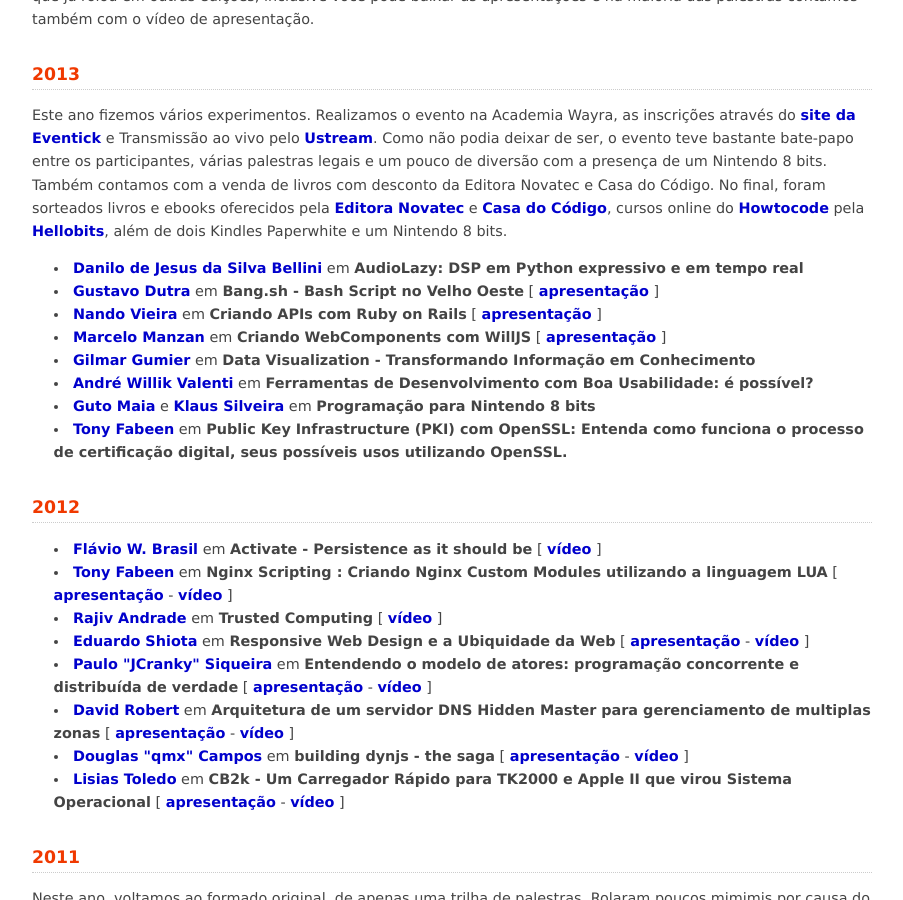
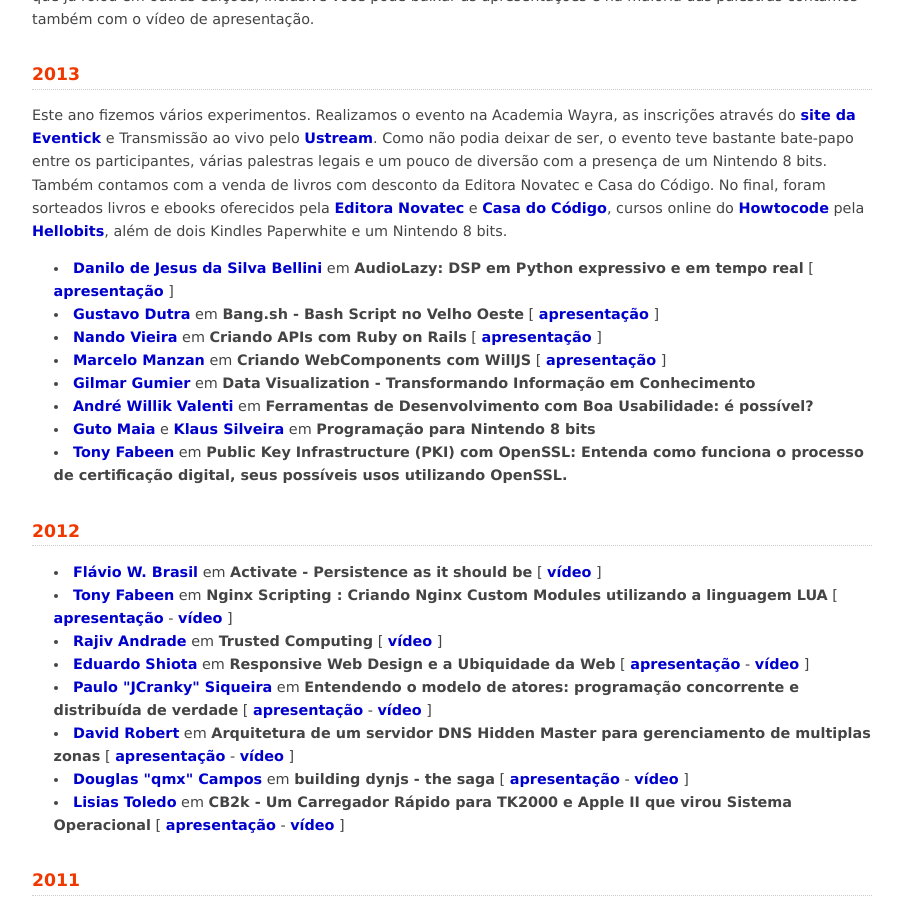
Before and after one commit to devinsampa/devinsampa.github.io, a Jekyll site: the page built from museu/index.html, in a window 1280 px wide and 900 px high, scrolled down 317 px. Shown: the whole window, without its empty margins (188-1091 px from the left). Built offline with Jekyll 4.4.1, drawn with Linux system fonts in a browser that asks for light colours.

Commit message:
apresentação danilo

```diff
--- a/_includes/museu/2013.html
+++ b/_includes/museu/2013.html
@@ -7,7 +7,7 @@
 	<ul>
 		<li>
 			<a href='http://twitter.com/danilobellini' title='Siga Danilo de Jesus da Silva Bellini no Twitter'>Danilo de Jesus da Silva Bellini</a> em
-			<strong>AudioLazy: DSP em Python expressivo e em tempo real</strong>
+			<strong>AudioLazy: DSP em Python expressivo e em tempo real</strong> [ <a class='apresentacao' href='http://www.slideshare.net/djsbellini/20130520-audiolazy-slides-devinsampa-ptbr' title='Apresentação sobre AudioLazy: DSP em Python expressivo e em tempo real'>apresentação</a> ]
 		</li>
 		<li>
 			<a href='http://twitter.com/gustavotkg' title='Siga Gustavo Dutra no Twitter'>Gustavo Dutra</a> em
@@ -19,7 +19,7 @@
 		</li>
 		<li>
 			<a href='http://twitter.com/kawamanza' title='Siga Marcelo Manzan no Twitter'>Marcelo Manzan</a> em
-			<strong>Criando WebComponents com WillJS</strong> [ <a href='https://speakerdeck.com/kawamanza/criando-webcomponents-com-willjs' title='Apresentação sobre Criando WebComponents com WillJS'>apresentação</a> ]
+			<strong>Criando WebComponents com WillJS</strong> [ <a class='apresentacao' href='https://speakerdeck.com/kawamanza/criando-webcomponents-com-willjs' title='Apresentação sobre Criando WebComponents com WillJS'>apresentação</a> ]
 		</li>
 		<li>
 			<a href='http://twitter.com/gilmargumier' title='Siga Gilmar Gumier no Twitter'>Gilmar Gumier</a> em
```
